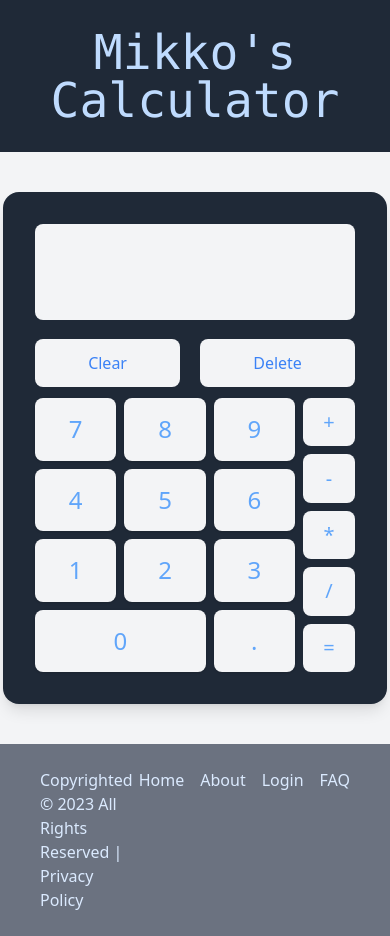
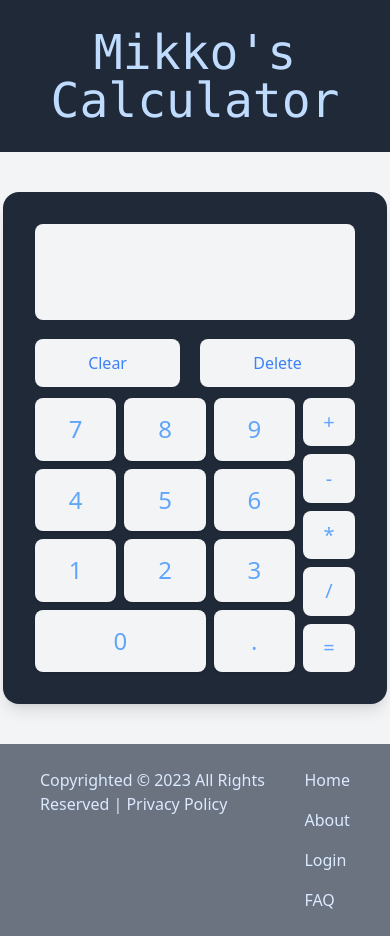
Before and after one commit to JohnMikko27/calculator, a website: page src/index.html in a window 390 px wide. Drawn offline with Linux system fonts and the light colour scheme.

Commit message:
Add responsive design to footer

```diff
--- a/src/index.html
+++ b/src/index.html
@@ -66,9 +66,13 @@
         </div>
       </div>
     </main>
-    <footer class="bg-gray-500 text-blue-100 py-6 flex justify-between px-10">
-      <div>Copyrighted &#169; 2023 All Rights Reserved | Privacy Policy</div>
-      <div class="flex gap-4">
+    <footer
+      class="bg-gray-500 text-blue-100 py-6 flex justify-between px-10 sm:gap-2"
+    >
+      <div class="">
+        Copyrighted &#169; 2023 All Rights Reserved | Privacy Policy
+      </div>
+      <div class="flex gap-4 flex-col sm:flex-col sm:gap-2 lg:flex-row">
         <a href="#">Home</a>
         <a href="#">About</a>
         <a href="#">Login</a>
```
Also changed, not shown: public/styles.css.
